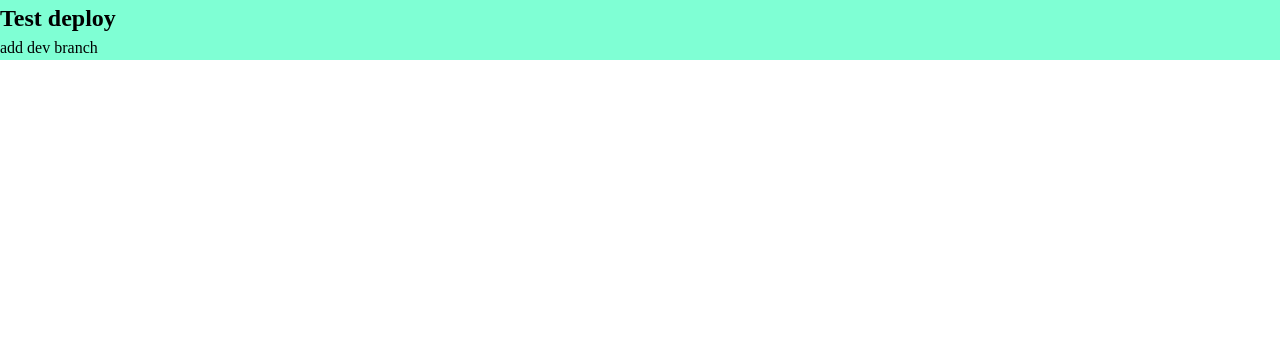
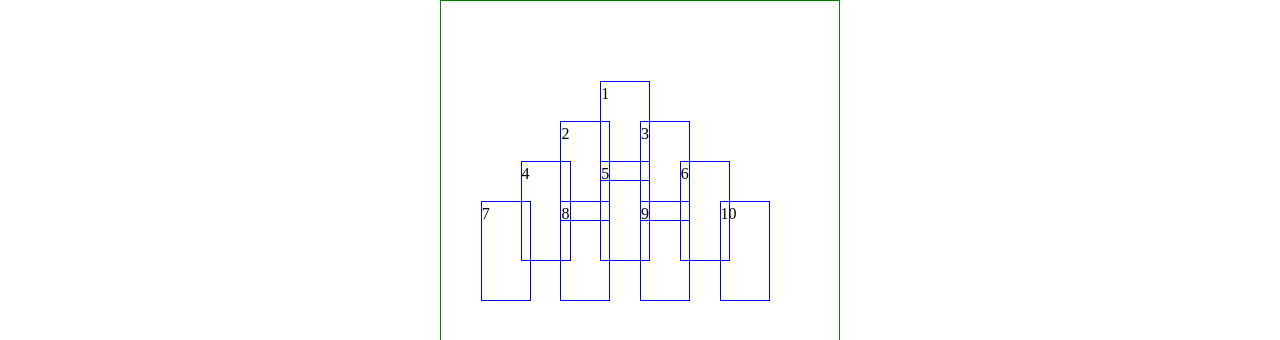
Before and after one commit to Igogoblin/pyramid, a React (Vite) app in the folder pyramid/: page / in a window 1280 px wide. Shown: the top 340 px of the page. Built offline with nearby package versions, Linux system fonts and the light colour scheme.

Commit message:
feat: add favicon

```diff
--- a/pyramid/index.html
+++ b/pyramid/index.html
@@ -3,7 +3,7 @@
 
 <head>
   <meta charset="UTF-8" />
-  <link rel="icon" type="image/svg+xml" href="/vite.svg" />
+  <link rel="icon" href="./src/assets/icon-1.ico" />
   <meta name="viewport" content="width=device-width, initial-scale=1.0" />
   <title>Pyramid</title>
 </head>
--- a/pyramid/src/App.css
+++ b/pyramid/src/App.css
@@ -1,3 +1,4 @@
-div {
-  background-color: aquamarine;
+body {
+  display: flex;
+  justify-content: center;
 }
--- a/pyramid/src/App.jsx
+++ b/pyramid/src/App.jsx
@@ -1,11 +1,11 @@
 import "./App.css";
+import Body from "./components/body/Body";
 
 function App() {
   return (
-    <div>
-      <h2>Test deploy</h2>
-      <p>add dev branch</p>
-    </div>
+    <>
+      <Body />
+    </>
   );
 }
 
--- a/pyramid/src/components/body/Body.jsx
+++ b/pyramid/src/components/body/Body.jsx
@@ -1,8 +1,16 @@
+import s from "./body.module.css";
+
 const Body = () => {
+  const arr = [1, 2, 3, 4, 5, 6, 7, 8, 9, 10];
+  // 15 - 5 21 - 6  28 - 7
   return (
-    <>
-      <h2>This is body</h2>
-    </>
+    <div className={s.area}>
+      {arr.map((el) => (
+        <div key={el} className={s.level}>
+          {el}
+        </div>
+      ))}
+    </div>
   );
 };
 
--- /dev/null
+++ b/pyramid/src/components/body/body.module.css
@@ -0,0 +1,60 @@
+.area {
+  width: 400px;
+  height: 100%;
+  border: 1px solid green;
+  position: relative;
+}
+
+.level {
+  position: absolute;
+  width: 50px;
+  height: 100px;
+  border: 1px solid blue;
+}
+.level:nth-child(1) {
+  top: 10%;
+  left: 40%; /* Расположение первого уровня */
+}
+
+.level:nth-child(2) {
+  top: 15%; /* Высота первого уровня */
+  left: 30%; /* Расположение второго уровня */
+}
+
+.level:nth-child(3) {
+  top: 15%; /* Высота первого + второго уровня */
+  left: 50%; /* Расположение третьего уровня */
+}
+
+.level:nth-child(4) {
+  top: 20%; /* Высота первого + второго + третьего уровней */
+  left: 20%; /* Расположение четвертого уровня */
+}
+.level:nth-child(5) {
+  top: 20%; /* Высота первого уровня */
+  left: 40%; /* Расположение второго уровня */
+}
+
+.level:nth-child(6) {
+  top: 20%; /* Высота первого + второго уровня */
+  left: 60%; /* Расположение третьего уровня */
+}
+
+.level:nth-child(7) {
+  top: 25%; /* Высота первого + второго + третьего уровней */
+  left: 10%; /* Расположение четвертого уровня */
+}
+.level:nth-child(8) {
+  top: 25%; /* Высота первого уровня */
+  left: 30%; /* Расположение второго уровня */
+}
+
+.level:nth-child(9) {
+  top: 25%; /* Высота первого + второго уровня */
+  left: 50%; /* Расположение третьего уровня */
+}
+
+.level:nth-child(10) {
+  top: 25%; /* Высота первого + второго + третьего уровней */
+  left: 70%; /* Расположение четвертого уровня */
+}
```
Also changed, not shown: 1 other file (tests, documents, lock files or other folders).
